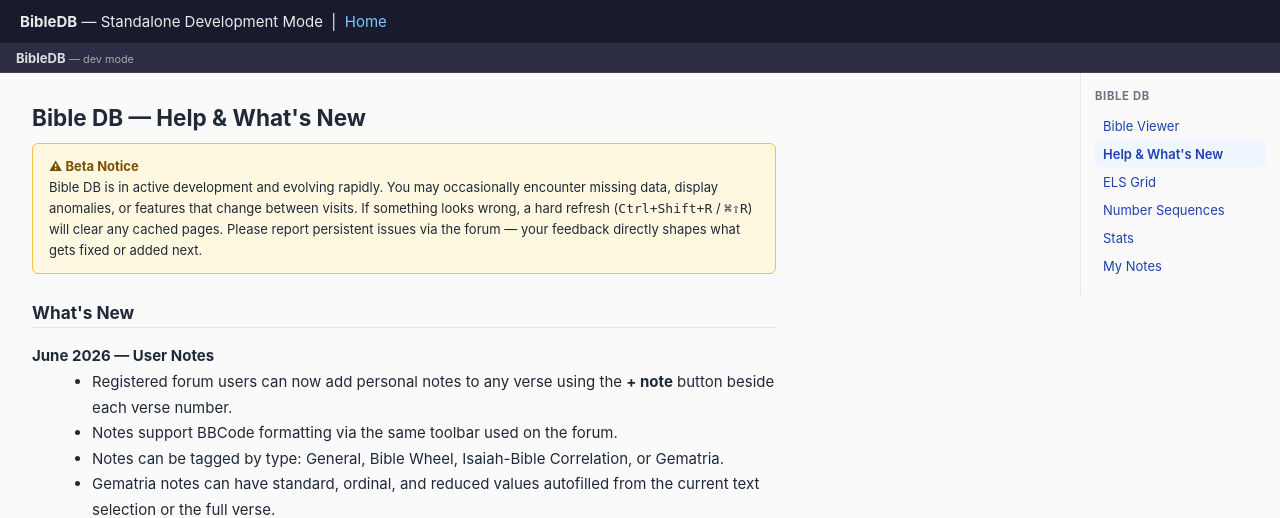
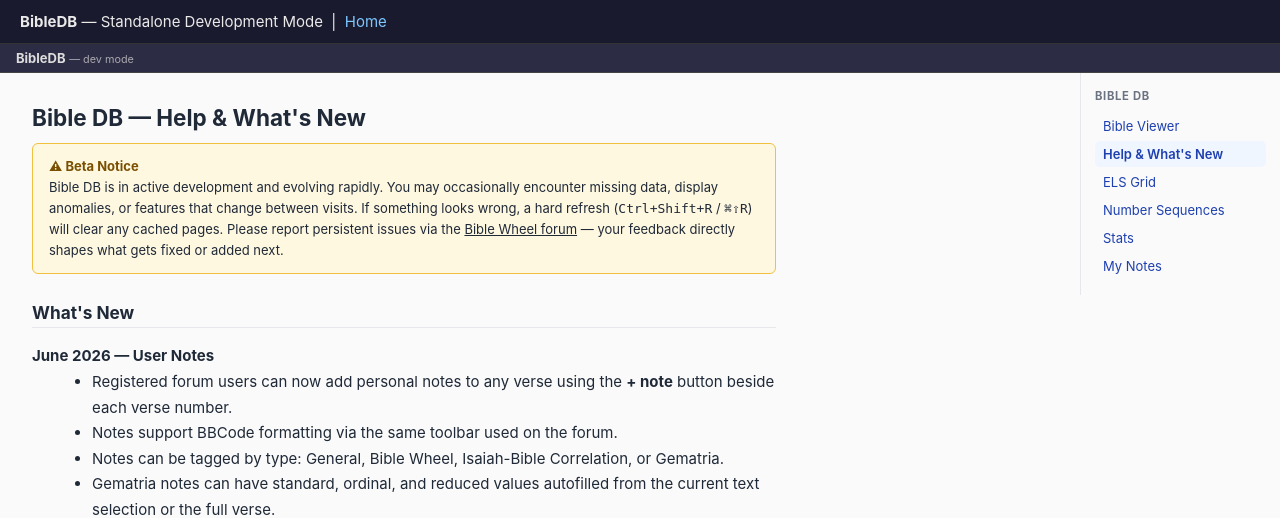
Before and after one commit to RichardAMcGough/BibleDB, a PHP site: page /help.php in a window 1280 px wide. Shown: the top 518 px of the page. Run offline with PHP 8.4, Linux system fonts and the light colour scheme.

Commit message:
Read forum URL from phpbb_url config for both links in help.php

```diff
--- a/web/help.php
+++ b/web/help.php
@@ -1,5 +1,7 @@
 <?php
 require_once __DIR__ . '/helpers.php';
+$_help_cfg = file_exists(__DIR__ . '/config.php') ? require __DIR__ . '/config.php' : [];
+$_help_forum_url = htmlspecialchars(rtrim($_help_cfg['phpbb_url'] ?? '', '/'), ENT_QUOTES, 'UTF-8');
 ?><?php bible_render_layout_header(); ?>
 <html>
 <head>
@@ -36,7 +38,7 @@ require_once __DIR__ . '/helpers.php';
     encounter missing data, display anomalies, or features that change between
     visits. If something looks wrong, a hard refresh (<kbd>Ctrl+Shift+R</kbd> /
     <kbd>⌘⇧R</kbd>) will clear any cached pages. Please report persistent issues
-    via the forum — your feedback directly shapes what gets fixed or added next.
+    via the <a href="<?= $_help_forum_url ?>" style="color:inherit">Bible Wheel forum</a> — your feedback directly shapes what gets fixed or added next.
   </div>
 
   <!-- ═══════════════════════════════════════════════════════ WHAT'S NEW -->
@@ -125,7 +127,7 @@ require_once __DIR__ . '/helpers.php';
     Bible DB uses your existing Bible Wheel forum account — no separate
     registration needed. Click the <strong>Log in</strong> link in the
     top-right corner or visit the
-    <a href="https://www.biblewheel.com/forum/">Bible Wheel Forum</a> to sign in.
+    <a href="<?= $_help_forum_url ?>">Bible Wheel Forum</a> to sign in.
     Once logged in, reload this page and your username will appear in the banner.
   </p>
 
```
